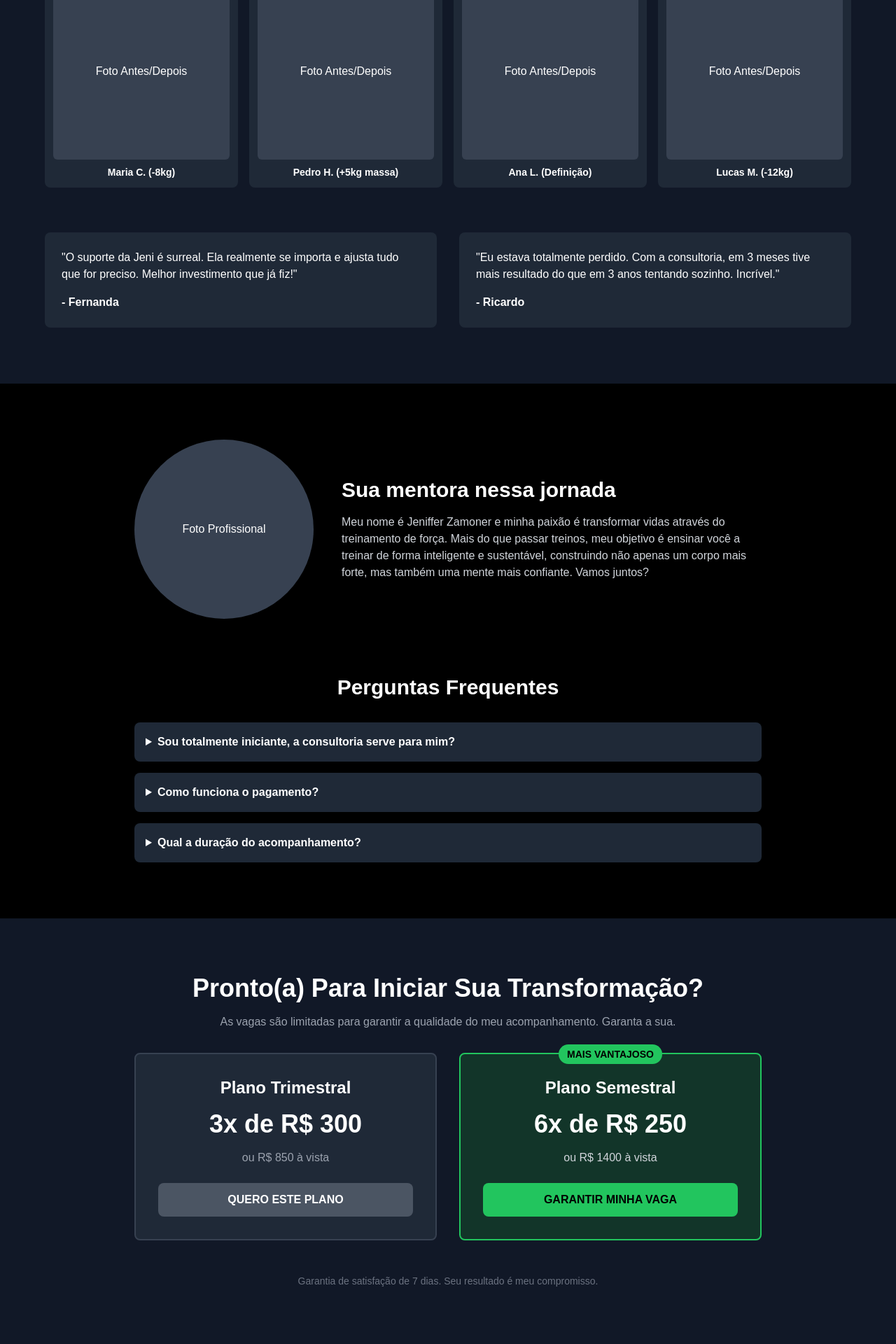
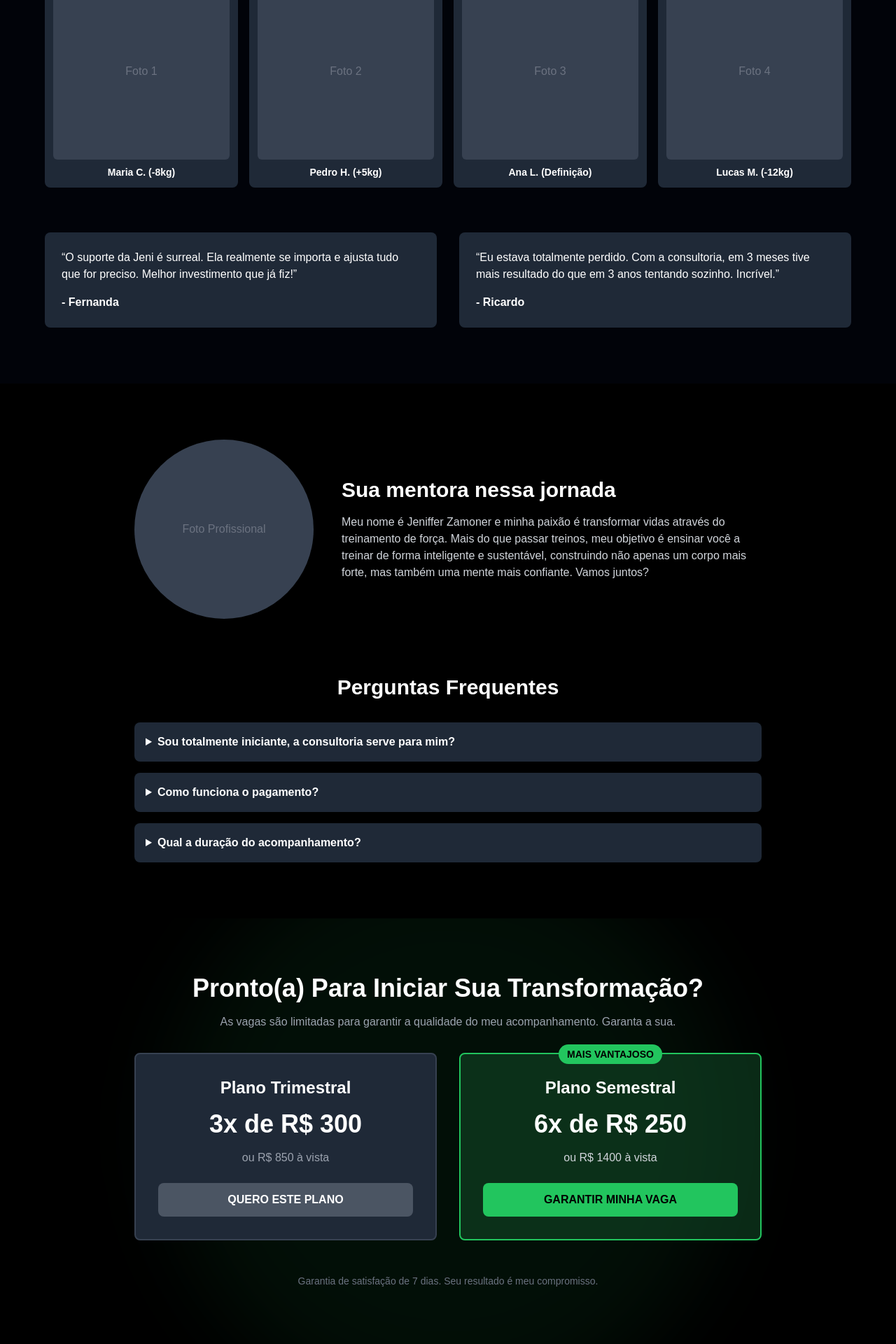
Before and after one commit to PauloSantangelo/landingpage-jenifferzamoner, a Next.js app: page /consultoria in a window 1280 px wide. Shown: the part 1772-3692 px from the top of the page at 70% size. Built offline with nearby package versions, Linux system fonts and the light colour scheme.

Commit message:
fix: Corrige erro de build (no-unescaped-entities) e ajusta layouts

```diff
--- a/src/app/consultoria/page.tsx
+++ b/src/app/consultoria/page.tsx
@@ -1,29 +1,64 @@
-// app/consultoria/page.tsx
+"use client";
 
-// (Opcional, mas recomendado) Importar ícones
-// import { ShieldCheck, Target, Barbell, MessageSquare, BrainCircuit } from 'lucide-react';
+import Image from 'next/image';
+import Link from 'next/link';
+import { useRef, ReactNode } from 'react'; // Adicionado para os componentes
+import { motion } from 'framer-motion'; // Adicionado para os componentes
+
+// --- COMPONENTES GLOBAIS ADICIONADOS PARA CONSISTÊNCIA ---
+
+function BackgroundAndEffects() {
+  return (
+    <div className="fixed inset-0 -z-10 h-full w-full bg-black">
+        <div className="absolute left-0 top-[-10rem] -z-10 transform-gpu overflow-hidden blur-3xl" aria-hidden="true"><div className="relative left-[calc(50%-11rem)] aspect-[1155/678] w-[36.125rem] -translate-x-1/2 rotate-[30deg] bg-gradient-to-tr from-[#34d399] to-[#10b981] opacity-30" style={{ clipPath: 'polygon(74.1% 44.1%, 100% 61.6%, 97.5% 26.9%, 85.5% 0.1%, 80.7% 2%, 72.5% 32.5%, 60.2% 62.4%, 52.4% 68.1%, 47.5% 58.3%, 45.2% 34.5%, 27.5% 76.7%, 0.1% 64.9%, 17.9% 100%, 27.6% 76.8%, 76.1% 97.7%, 74.1% 44.1%)' }} /></div>
+        <div className="absolute bottom-[-20rem] right-0 -z-10 transform-gpu overflow-hidden blur-3xl" aria-hidden="true"><div className="relative left-[calc(50%+10rem)] aspect-[1155/678] w-[36.125rem] translate-x-1/3 rotate-[30deg] bg-gradient-to-tr from-[#f59e0b] to-[#d97706] opacity-15" style={{ clipPath: 'polygon(74.1% 44.1%, 100% 61.6%, 97.5% 26.9%, 85.5% 0.1%, 80.7% 2%, 72.5% 32.5%, 60.2% 62.4%, 52.4% 68.1%, 47.5% 58.3%, 45.2% 34.5%, 27.5% 76.7%, 0.1% 64.9%, 17.9% 100%, 27.6% 76.8%, 76.1% 97.7%, 74.1% 44.1%)' }} /></div>
+    </div>
+  );
+}
+
+function BackToHomeButton() {
+    return (
+        <motion.div className="fixed top-4 left-4 z-[9998]" initial={{ opacity: 0, x: -20 }} animate={{ opacity: 1, x: 0 }} transition={{ duration: 0.5, ease: "easeOut" }} >
+            <Link href="/">
+                <motion.button className="bg-gray-900/80 backdrop-blur-sm text-white p-3 rounded-full hover:bg-gray-800 transition-all shadow-lg border border-gray-700/50 hover:border-green-500/50" whileHover={{ scale: 1.05 }} whileTap={{ scale: 0.95 }} >
+                    <svg width="20" height="20" viewBox="0 0 24 24" fill="none" stroke="currentColor" strokeWidth="2" strokeLinecap="round" strokeLinejoin="round"><path d="m12 19-7-7 7-7"/><path d="M19 12H5"/></svg>
+                </motion.button>
+            </Link>
+        </motion.div>
+    );
+}
+
+function FloatingWhatsAppButton() {
+    return (
+        <a href="https://wa.me/55119XXXXXXXX?text=Olá! Vi a página de consultoria e gostaria de mais informações." target="_blank" rel="noopener noreferrer" className="fixed bottom-5 right-5 z-50 flex items-center justify-center gap-3 bg-green-500 text-white font-bold py-3 px-4 rounded-full shadow-lg transition-transform duration-300 ease-out hover:scale-105 md:hidden">
+            <svg xmlns="http://www.w3.org/2000/svg" width="24" height="24" viewBox="0 0 24 24" fill="currentColor"><path d="M.057 24l1.687-6.163c-1.041-1.804-1.588-3.849-1.587-5.946.003-6.556 5.338-11.891 11.893-11.891 3.181.001 6.167 1.24 8.413 3.488 2.245 2.248 3.481 5.236 3.48 8.414-.003 6.557-5.338 11.892-11.894 11.892-1.99 0-3.903-.52-5.586-1.456l-6.167 1.679zm6.247-6.407c.333.52 1.023.895 1.742 1.066s1.233.226 2.373.081c1.14-.145 2.373-.781 3.319-1.661 1.903-1.75 3.429-4.246 3.51-7.032.098-3.388-2.115-6.42-4.963-7.375-2.849-.955-6.039.293-7.376 3.149-1.336 2.857-.315 6.275 2.408 7.612.217.106.406.227.581.352l-1.63 5.925z"/></svg>
+            <span className="text-sm">Conversar Agora</span>
+        </a>
+    );
+}
+
+
+// --- PÁGINA DE CONSULTORIA ---
 
 export default function ConsultoriaPage() {
   return (
-    <main className="bg-gray-900 text-white">
+    <div className="text-white">
+      <BackgroundAndEffects />
+      <BackToHomeButton />
+      <FloatingWhatsAppButton />
+
+      <main className="relative z-0">
         {/* =======================================================================
         SEÇÃO 1: VÍDEO DE APRESENTAÇÃO PESSOAL
-        =======================================================================
-        Objetivo: Criar uma conexão instantânea com um vídeo da Jeniffer.
-      */}
+        ======================================================================= */}
         <section className="bg-black py-20 px-4 flex flex-col items-center justify-center text-center">
             <div className="max-w-4xl mx-auto">
-          <h1 className="text-3xl md:text-5xl font-extrabold mb-4">
-            O Acompanhamento Que Você Precisa Para Resultados Definitivos
-          </h1>
-          <p className="text-lg md:text-xl text-gray-300 mb-8">
-            Assista ao vídeo abaixo e entenda como minha consultoria online vai te levar para o próximo nível.
-          </p>
-
-          {/* Player do YouTube Embutido e Responsivo */}
+                <h1 className="text-3xl md:text-5xl font-extrabold mb-4">O Acompanhamento Que Você Precisa Para Resultados Definitivos</h1>
+                <p className="text-lg md:text-xl text-gray-300 mb-8">Assista ao vídeo abaixo e entenda como minha consultoria online vai te levar para o próximo nível.</p>
                 <div className="aspect-w-16 aspect-h-9 w-full rounded-lg overflow-hidden shadow-2xl shadow-green-500/20 border-2 border-green-500">
                     <iframe
-              src="https://www.youtube.com/embed/SEU_VIDEO_ID" // <-- SUBSTITUA "SEU_VIDEO_ID" PELO ID DO VÍDEO
+                        // IMPORTANTE: Substitua "SEU_VIDEO_ID" pelo ID do seu vídeo do YouTube
+                        src="https://www.youtube.com/embed/SEU_VIDEO_ID"
                         title="YouTube video player"
                         frameBorder="0"
                         allow="accelerometer; autoplay; clipboard-write; encrypted-media; gyroscope; picture-in-picture"
@@ -39,21 +74,17 @@ export default function ConsultoriaPage() {
 
         {/* =======================================================================
         SEÇÃO 2: PARA QUEM É A CONSULTORIA?
-        =======================================================================
-        Objetivo: Filtrar o público e fazer o visitante ideal sentir "isso é para mim!".
-      */}
-      <section className="py-20 px-4">
+        ======================================================================= */}
+        <section className="py-20 px-4 bg-gray-950/50">
             <div className="max-w-5xl mx-auto text-center">
                 <h2 className="text-3xl font-bold mb-12">Essa consultoria foi desenhada para você que...</h2>
                 <div className="grid md:grid-cols-2 gap-10">
-            {/* Problemas que a consultoria resolve */}
                     <div className="text-left space-y-4">
                         <p className="flex items-start gap-3"><span className="text-2xl text-red-500">❌</span><span>Está cansado(a) de treinar sem ver evolução e se sente estagnado(a).</span></p>
                         <p className="flex items-start gap-3"><span className="text-2xl text-red-500">❌</span><span>Não tem certeza se seu treino ou dieta estão corretos para seus objetivos.</span></p>
                         <p className="flex items-start gap-3"><span className="text-2xl text-red-500">❌</span><span>Sente falta de motivação e de alguém para cobrar e dar direcionamento.</span></p>
                         <p className="flex items-start gap-3"><span className="text-2xl text-red-500">❌</span><span>Já tentou de tudo um pouco, mas nunca alcançou o corpo que deseja.</span></p>
                     </div>
-             {/* O que a pessoa busca */}
                     <div className="text-left space-y-4">
                         <p className="flex items-start gap-3"><span className="text-2xl text-green-500">✅</span><span>Busca um plano 100% individualizado, feito do zero para sua realidade.</span></p>
                         <p className="flex items-start gap-3"><span className="text-2xl text-green-500">✅</span><span>Quer a segurança e a confiança de ter uma especialista ao seu lado.</span></p>
@@ -66,92 +97,56 @@ export default function ConsultoriaPage() {
 
         {/* =======================================================================
         SEÇÃO 3: A METODOLOGIA - O QUE ESTÁ INCLUSO?
-        =======================================================================
-        Objetivo: Detalhar o serviço para mostrar o alto valor agregado.
-      */}
+        ======================================================================= */}
         <section className="py-20 px-4 bg-black">
             <div className="max-w-6xl mx-auto text-center">
                 <h2 className="text-3xl font-bold mb-4">A Metodologia Completa Para Sua Evolução</h2>
                 <p className="text-gray-400 mb-12 max-w-3xl mx-auto">Você não recebe apenas um treino. Você recebe um sistema completo de acompanhamento.</p>
                 <div className="grid md:grid-cols-2 lg:grid-cols-4 gap-8">
-            {/* Card 1 */}
-            <div className="bg-gray-800 p-6 rounded-lg border border-gray-700">
-              {/* <Barbell className="w-12 h-12 text-green-500 mx-auto mb-4" /> */}
-              <h3 className="text-xl font-bold mb-2">Treino 100% Individualizado</h3>
-              <p className="text-gray-400">Seu plano de treino é criado do zero, com base na sua avaliação, objetivos e equipamentos disponíveis.</p>
-            </div>
-            {/* Card 2 */}
-            <div className="bg-gray-800 p-6 rounded-lg border border-gray-700">
-              {/* <BrainCircuit className="w-12 h-12 text-green-500 mx-auto mb-4" /> */}
-              <h3 className="text-xl font-bold mb-2">Planejamento Alimentar</h3>
-              <p className="text-gray-400">Orientações e estratégias nutricionais alinhadas ao seu treino para acelerar seus resultados (não substitui nutricionista).</p>
-            </div>
-            {/* Card 3 */}
-            <div className="bg-gray-800 p-6 rounded-lg border border-gray-700">
-              {/* <MessageSquare className="w-12 h-12 text-green-500 mx-auto mb-4" /> */}
-              <h3 className="text-xl font-bold mb-2">Suporte Contínuo</h3>
-              <p className="text-gray-400">Canal direto via WhatsApp para tirar dúvidas, enviar vídeos e receber feedbacks da Jeniffer.</p>
-            </div>
-            {/* Card 4 */}
-            <div className="bg-gray-800 p-6 rounded-lg border border-gray-700">
-              {/* <Target className="w-12 h-12 text-green-500 mx-auto mb-4" /> */}
-              <h3 className="text-xl font-bold mb-2">Ajustes e Análises</h3>
-              <p className="text-gray-400">Análise periódica do seu progresso com ajustes na planilha para garantir evolução constante e quebrar platôs.</p>
-            </div>
+                    <div className="bg-gray-800 p-6 rounded-lg border border-gray-700 hover:border-green-500 transition-colors"><h3 className="text-xl font-bold mb-2">Treino 100% Individualizado</h3><p className="text-gray-400">Seu plano de treino é criado do zero, com base na sua avaliação, objetivos e equipamentos disponíveis.</p></div>
+                    <div className="bg-gray-800 p-6 rounded-lg border border-gray-700 hover:border-green-500 transition-colors"><h3 className="text-xl font-bold mb-2">Planejamento Alimentar</h3><p className="text-gray-400">Orientações e estratégias nutricionais alinhadas ao seu treino para acelerar seus resultados (não substitui nutricionista).</p></div>
+                    <div className="bg-gray-800 p-6 rounded-lg border border-gray-700 hover:border-green-500 transition-colors"><h3 className="text-xl font-bold mb-2">Suporte Contínuo</h3><p className="text-gray-400">Canal direto via WhatsApp para tirar dúvidas, enviar vídeos e receber feedbacks da Jeniffer.</p></div>
+                    <div className="bg-gray-800 p-6 rounded-lg border border-gray-700 hover:border-green-500 transition-colors"><h3 className="text-xl font-bold mb-2">Ajustes e Análises</h3><p className="text-gray-400">Análise periódica do seu progresso com ajustes na planilha para garantir evolução constante e quebrar platôs.</p></div>
                 </div>
             </div>
         </section>
 
         {/* =======================================================================
         SEÇÃO 4: PROVA SOCIAL (DEPOIMENTOS E RESULTADOS)
-        =======================================================================
-        Objetivo: Gerar confiança inabalável com provas reais.
-      */}
-      <section className="py-20 px-4">
+        ======================================================================= */}
+        <section className="py-20 px-4 bg-gray-950/50">
             <div className="max-w-6xl mx-auto text-center">
                 <h2 className="text-3xl font-bold mb-12">Resultados Reais de Alunos Dedicados</h2>
-          {/* Galeria de Antes e Depois */}
                 <div className="grid grid-cols-2 md:grid-cols-3 lg:grid-cols-4 gap-4">
-             {/* Imagem de Aluno 1 */}
-             <div className="bg-gray-800 rounded-lg p-3"><div className="bg-gray-700 aspect-square rounded-md flex items-center justify-center">Foto Antes/Depois</div><p className="mt-2 text-sm font-bold">Maria C. (-8kg)</p></div>
-             {/* Imagem de Aluno 2 */}
-             <div className="bg-gray-800 rounded-lg p-3"><div className="bg-gray-700 aspect-square rounded-md flex items-center justify-center">Foto Antes/Depois</div><p className="mt-2 text-sm font-bold">Pedro H. (+5kg massa)</p></div>
-             {/* Imagem de Aluno 3 */}
-             <div className="bg-gray-800 rounded-lg p-3"><div className="bg-gray-700 aspect-square rounded-md flex items-center justify-center">Foto Antes/Depois</div><p className="mt-2 text-sm font-bold">Ana L. (Definição)</p></div>
-             {/* Imagem de Aluno 4 */}
-             <div className="bg-gray-800 rounded-lg p-3"><div className="bg-gray-700 aspect-square rounded-md flex items-center justify-center">Foto Antes/Depois</div><p className="mt-2 text-sm font-bold">Lucas M. (-12kg)</p></div>
+                    <div className="bg-gray-800 rounded-lg p-3"><div className="bg-gray-700 aspect-square rounded-md flex items-center justify-center text-gray-500">Foto 1</div><p className="mt-2 text-sm font-bold">Maria C. (-8kg)</p></div>
+                    <div className="bg-gray-800 rounded-lg p-3"><div className="bg-gray-700 aspect-square rounded-md flex items-center justify-center text-gray-500">Foto 2</div><p className="mt-2 text-sm font-bold">Pedro H. (+5kg)</p></div>
+                    <div className="bg-gray-800 rounded-lg p-3"><div className="bg-gray-700 aspect-square rounded-md flex items-center justify-center text-gray-500">Foto 3</div><p className="mt-2 text-sm font-bold">Ana L. (Definição)</p></div>
+                    <div className="bg-gray-800 rounded-lg p-3"><div className="bg-gray-700 aspect-square rounded-md flex items-center justify-center text-gray-500">Foto 4</div><p className="mt-2 text-sm font-bold">Lucas M. (-12kg)</p></div>
                 </div>
-          {/* Depoimentos em texto (prints do WhatsApp são ótimos aqui) */}
                 <div className="mt-16 grid md:grid-cols-2 gap-8 text-left">
-            <div className="bg-gray-800 p-6 rounded-lg"><blockquote>"O suporte da Jeni é surreal. Ela realmente se importa e ajusta tudo que for preciso. Melhor investimento que já fiz!"</blockquote><cite className="mt-4 block font-bold not-italic">- Fernanda</cite></div>
-            <div className="bg-gray-800 p-6 rounded-lg"><blockquote>"Eu estava totalmente perdido. Com a consultoria, em 3 meses tive mais resultado do que em 3 anos tentando sozinho. Incrível."</blockquote><cite className="mt-4 block font-bold not-italic">- Ricardo</cite></div>
+                    {/* CORREÇÃO DO ERRO DE DEPLOY APLICADA AQUI */}
+                    <div className="bg-gray-800 p-6 rounded-lg"><blockquote>&ldquo;O suporte da Jeni é surreal. Ela realmente se importa e ajusta tudo que for preciso. Melhor investimento que já fiz!&rdquo;</blockquote><cite className="mt-4 block font-bold not-italic">- Fernanda</cite></div>
+                    <div className="bg-gray-800 p-6 rounded-lg"><blockquote>&ldquo;Eu estava totalmente perdido. Com a consultoria, em 3 meses tive mais resultado do que em 3 anos tentando sozinho. Incrível.&rdquo;</blockquote><cite className="mt-4 block font-bold not-italic">- Ricardo</cite></div>
                 </div>
             </div>
         </section>
 
         {/* =======================================================================
         SEÇÃO 5: SOBRE A JENIFFER + FAQ
-        =======================================================================
-        Objetivo: Consolidar autoridade e quebrar as últimas objeções.
-      */}
+        ======================================================================= */}
         <section className="py-20 px-4 bg-black">
             <div className="max-w-4xl mx-auto">
-          {/* Sobre a Jeniffer */}
                 <div className="flex flex-col md:flex-row items-center gap-10 mb-20 text-center md:text-left">
                     <div className="flex-shrink-0">
-              {/* <Image src="/jeniffer-profissional.jpg" alt="Jeniffer Zamoner" width={250} height={250} className="rounded-full" /> */}
-              <div className="w-48 h-48 md:w-64 md:h-64 bg-gray-700 rounded-full mx-auto flex items-center justify-center">Foto Profissional</div>
+                        <div className="w-48 h-48 md:w-64 md:h-64 bg-gray-700 rounded-full mx-auto flex items-center justify-center text-gray-500">Foto Profissional</div>
                     </div>
                     <div>
                         <h2 className="text-3xl font-bold mb-4">Sua mentora nessa jornada</h2>
-              <p className="text-gray-300">Meu nome é Jeniffer Zamoner e minha paixão é transformar vidas através do treinamento de força. Mais do que passar treinos, meu objetivo é ensinar você a treinar de forma inteligente e sustentável, construindo não apenas um corpo mais forte, mas também uma mente mais confiante. Vamos juntos?
-              </p>
+                        <p className="text-gray-300">Meu nome é Jeniffer Zamoner e minha paixão é transformar vidas através do treinamento de força. Mais do que passar treinos, meu objetivo é ensinar você a treinar de forma inteligente e sustentável, construindo não apenas um corpo mais forte, mas também uma mente mais confiante. Vamos juntos?</p>
                     </div>
                 </div>
-          {/* FAQ */}
                 <h2 className="text-3xl font-bold text-center mb-8">Perguntas Frequentes</h2>
                 <div className="space-y-4">
-             {/* Usar um componente de Accordion/Disclosure do Headless UI ou similar aqui é o ideal */}
                     <div className="bg-gray-800 p-4 rounded-lg"><details><summary className="font-bold cursor-pointer">Sou totalmente iniciante, a consultoria serve para mim?</summary><p className="mt-2 text-gray-400">Com certeza! É o melhor cenário para começar do jeito certo, criando uma base sólida e evitando os erros mais comuns.</p></details></div>
                     <div className="bg-gray-800 p-4 rounded-lg"><details><summary className="font-bold cursor-pointer">Como funciona o pagamento?</summary><p className="mt-2 text-gray-400">O pagamento é feito via [Plataforma de Pagamento], podendo ser por Pix, boleto ou cartão de crédito em até 12x.</p></details></div>
                     <div className="bg-gray-800 p-4 rounded-lg"><details><summary className="font-bold cursor-pointer">Qual a duração do acompanhamento?</summary><p className="mt-2 text-gray-400">Oferecemos planos Trimestrais e Semestrais. A consistência é a chave para resultados sólidos e duradouros.</p></details></div>
@@ -161,23 +156,20 @@ export default function ConsultoriaPage() {
 
         {/* =======================================================================
         SEÇÃO 6: OFERTA FINAL E CHAMADA PARA AÇÃO
-        =======================================================================
-        Objetivo: Apresentar o preço e os planos de forma clara e convencer o usuário a agir.
-      */}
-       <section className="py-20 px-4">
+        ======================================================================= */}
+        <section className="relative py-20 px-4 overflow-hidden">
+             <div className="absolute inset-0 -z-10 flex items-center justify-center opacity-50"><div className="w-[50rem] h-[50rem] bg-green-500/15 rounded-full blur-3xl" /></div>
             <div className="max-w-4xl mx-auto text-center">
                 <h2 className="text-3xl md:text-4xl font-extrabold mb-4">Pronto(a) Para Iniciar Sua Transformação?</h2>
                 <p className="text-gray-400 mb-8">As vagas são limitadas para garantir a qualidade do meu acompanhamento. Garanta a sua.</p>
                 <div className="grid md:grid-cols-2 gap-8">
-            {/* Plano Trimestral */}
-            <div className="bg-gray-800 p-8 rounded-lg border-2 border-gray-700">
+                    <div className="bg-gray-800 p-8 rounded-lg border-2 border-gray-700 transform hover:scale-105 transition-transform">
                         <h3 className="text-2xl font-bold mb-2">Plano Trimestral</h3>
                         <p className="text-4xl font-bold my-4">3x de R$ 300</p>
                         <p className="text-gray-400">ou R$ 850 à vista</p>
                         <button className="mt-6 w-full bg-gray-600 text-white font-bold py-3 rounded-lg hover:bg-gray-700 transition-colors">QUERO ESTE PLANO</button>
                     </div>
-            {/* Plano Semestral */}
-            <div className="bg-green-900/50 p-8 rounded-lg border-2 border-green-500 relative">
+                    <div className="bg-green-900/50 p-8 rounded-lg border-2 border-green-500 relative transform hover:scale-105 transition-transform">
                         <span className="absolute top-0 -translate-y-1/2 left-1/2 -translate-x-1/2 bg-green-500 text-black text-sm font-bold px-3 py-1 rounded-full">MAIS VANTAJOSO</span>
                         <h3 className="text-2xl font-bold mb-2">Plano Semestral</h3>
                         <p className="text-4xl font-bold my-4">6x de R$ 250</p>
@@ -186,11 +178,11 @@ export default function ConsultoriaPage() {
                     </div>
                 </div>
                 <div className="mt-12">
-            {/* <ShieldCheck className="w-12 h-12 text-gray-500 mx-auto mb-2" /> */}
                     <p className="text-sm text-gray-500">Garantia de satisfação de 7 dias. Seu resultado é meu compromisso.</p>
                 </div>
             </div>
         </section>
       </main>
+    </div>
   );
 }
```
Also changed, not shown: src/app/transformacoes/page.tsx (+30 -108 lines). Lines whose indentation alone changed are shown as unchanged.
